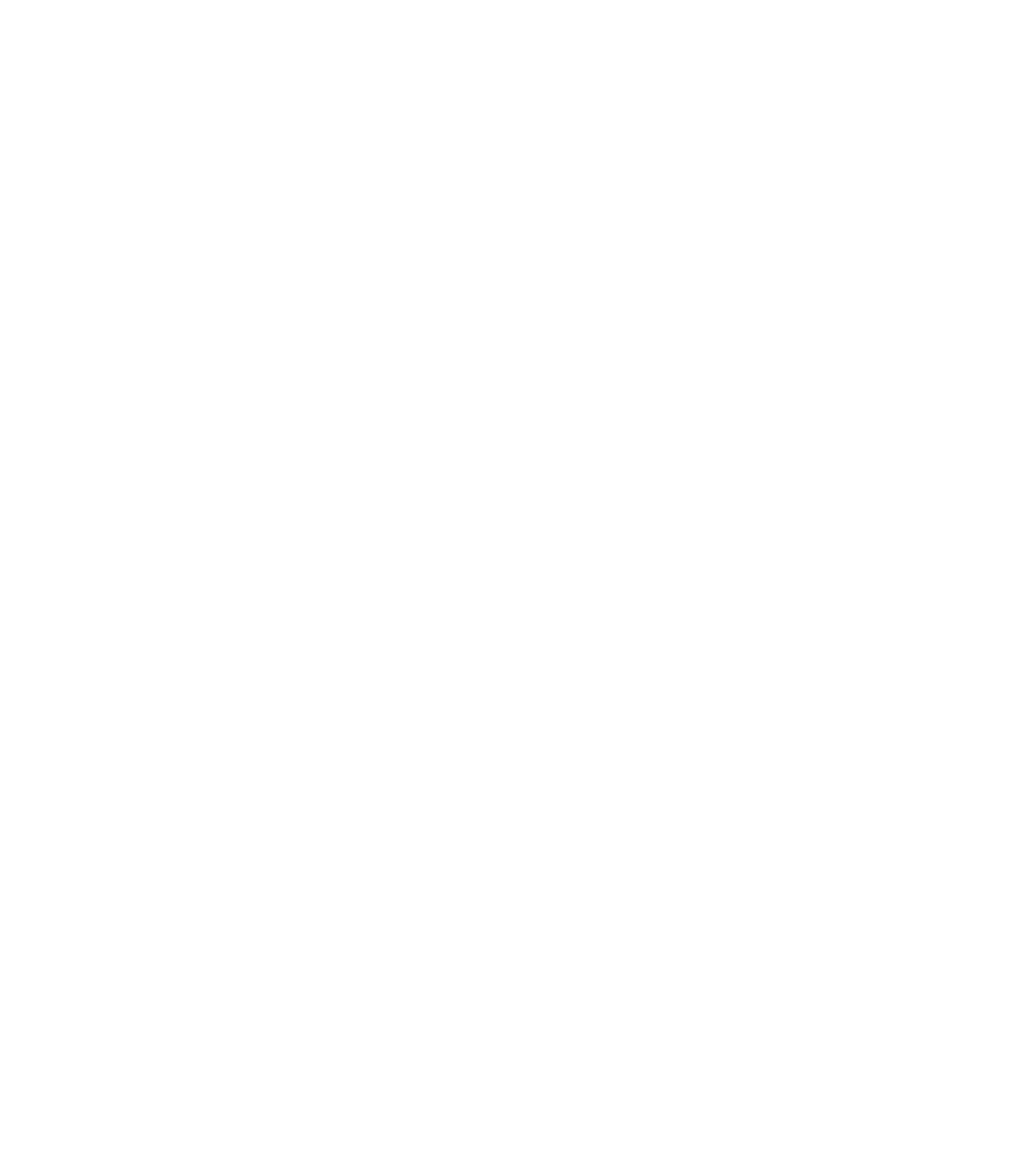
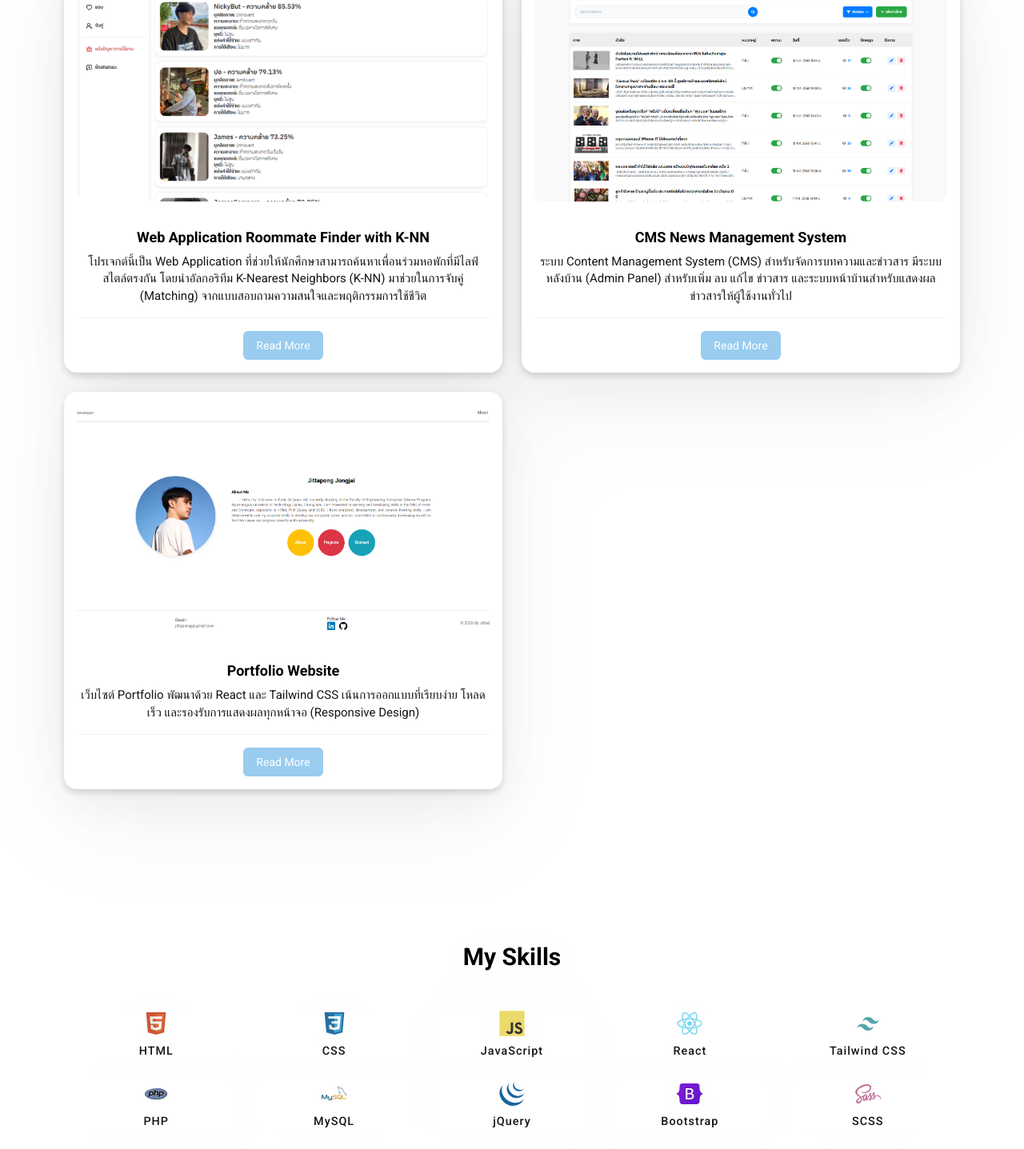
Before and after one commit to Jittapongj/Portfolio, a React (Vite) app: page / in a window 1280 px wide. Shown: the part 1293-2730 px from the top of the page at 80% size. Before the commit the page ends 1167 px from the top, so only its background shows below. Built offline with nearby package versions, Linux system fonts and the light colour scheme.

Commit message:
feat: add projects and skills section to home page

```diff
--- a/src/pages/home.jsx
+++ b/src/pages/home.jsx
@@ -3,10 +3,12 @@
 import '../styles/ui/button.scss'
 import Skills from '../components/ui/skill';
 import { expertiseData } from '../data/expertise';
+import Projects from '../pages/project'
 import LineIcon from '../assets/images/contacts/line.svg'
 import LinkedinImg from '../assets/images/contacts/linkedin.svg'
 import facebookIcon from '../assets/images/contacts/facebook.svg';
 import instagramIcon from '../assets/images/contacts/instagram.svg';
+import { ProjectCard } from '../components/ui/card';
 
 function Home({ setActivePage }) {
     return (
@@ -61,6 +63,19 @@
                     </div>
                 </div>
             </section>
+
+            <section className="projects-section px-4 py-20">
+                <div className="projects-wrapper">
+                    <Projects/>
+                </div>
+            </section>
+
+            <section className="skills-section px-4 py-20">
+                <div className="skills-wrapper">
+                    <h2 className="heading text-3xl font-bold text-center mb-12">My Skills</h2>
+                    <Skills/>
+                </div>
+            </section>
         </section>
 
 
```
